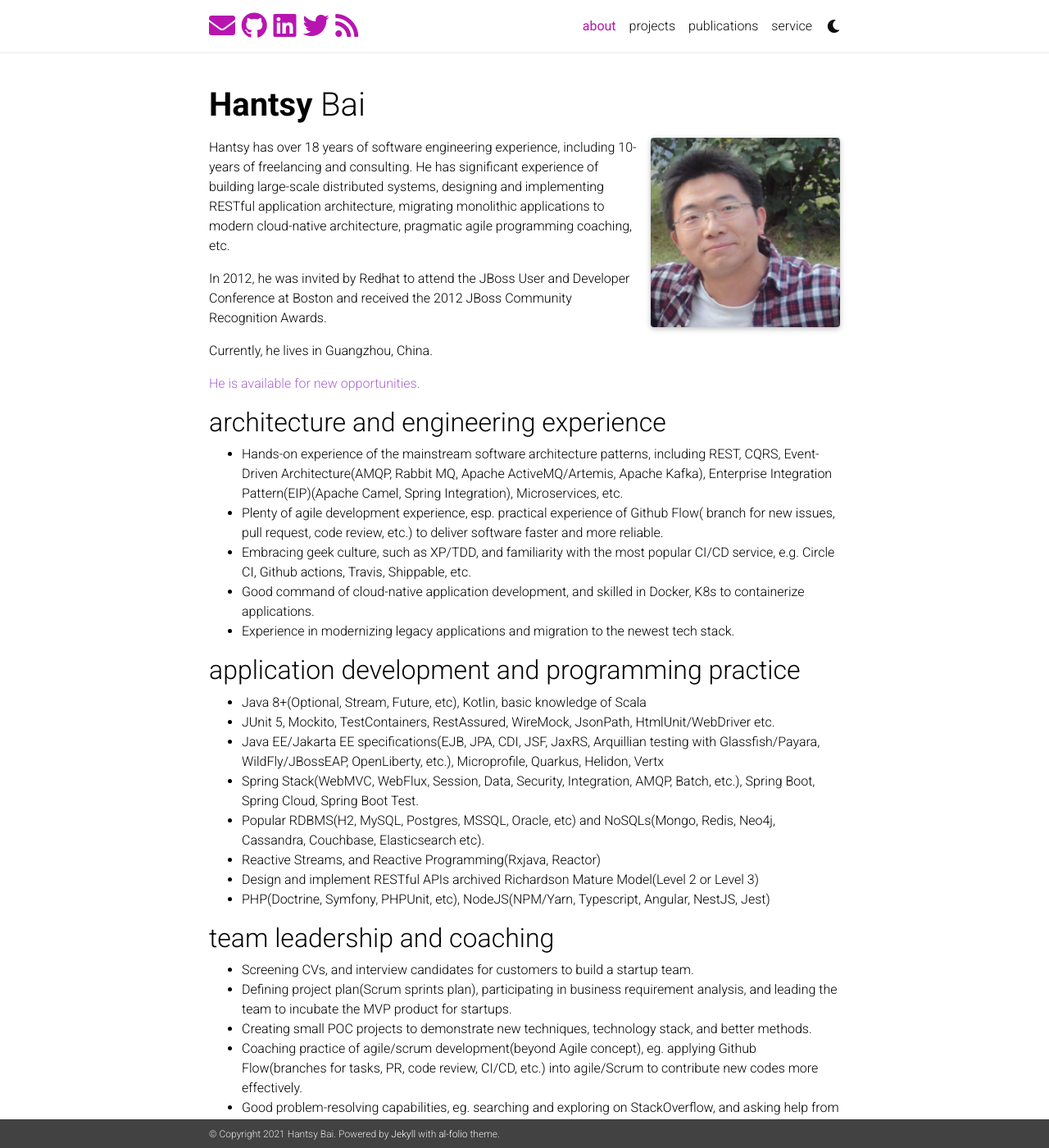
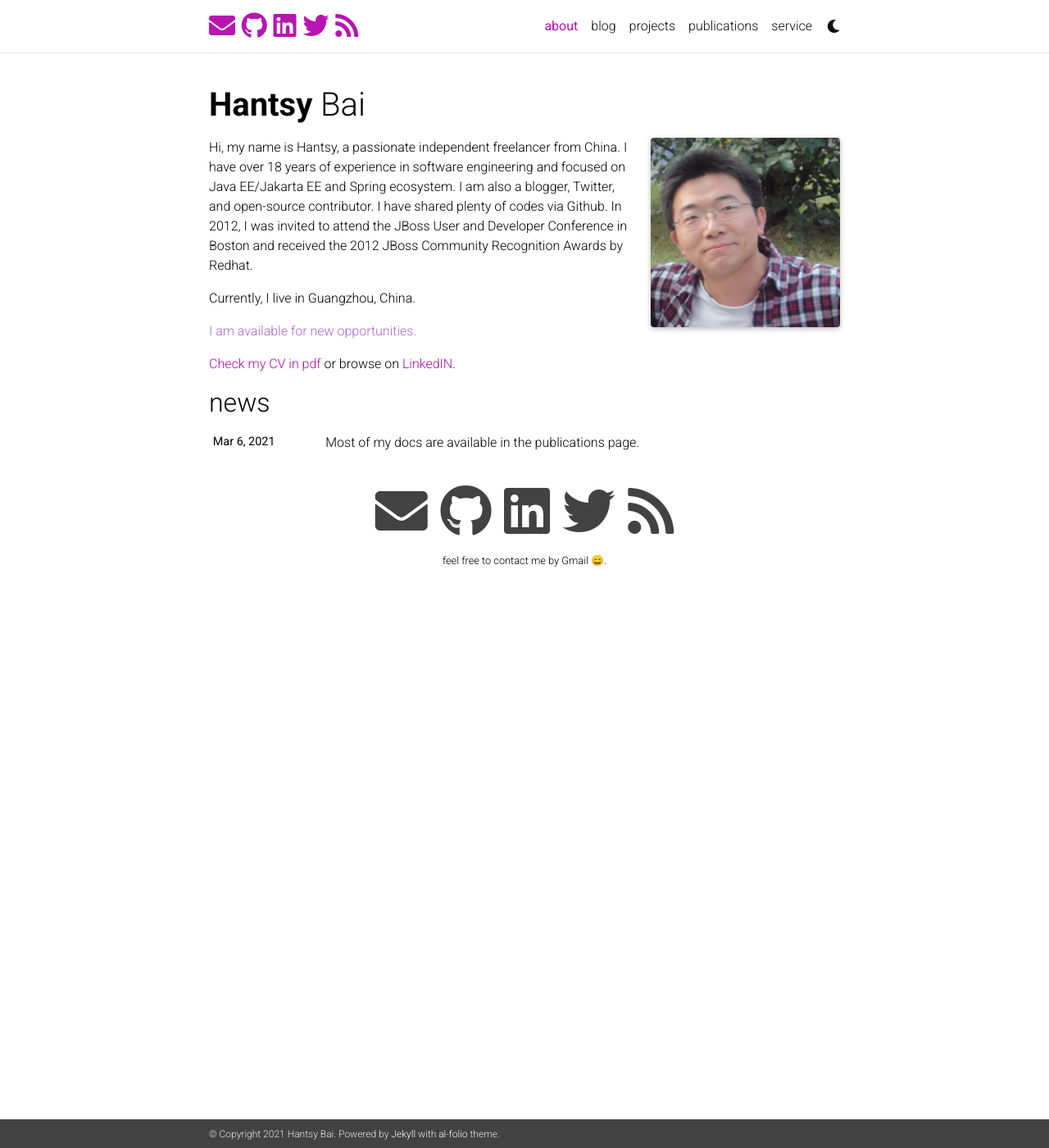
Before and after one commit to hantsy/hantsy.github.io, a Jekyll site: the page built from _pages/about.md, in a window 1280 px wide and 1400 px high. Shown: the whole window at 82% size. Built offline with Jekyll 4.4.1, drawn with Linux system fonts in a browser that asks for light colours; nearby versions of some CDN libraries; emoji names are drawn with the system emoji font; a style sheet for code colours, icons or effects is not loaded.

Commit message:
enable blog, news

```diff
--- a/_config.yml
+++ b/_config.yml
@@ -8,7 +8,7 @@ middle_name:
 last_name: Bai
 email: hantsy@gmail.com
 description: > # the ">" symbol means to ignore newlines until "footer_text:"
-  My personal website.
+  My personal website focusing on Java EE/Jakarta EE and Spring.
 footer_text: >
   Powered by <a href="http://jekyllrb.com/" target="_blank">Jekyll</a> with <a href="https://github.com/alshedivat/al-folio">al-folio</a> theme.
 
@@ -64,8 +64,8 @@ panelbear_analytics: XXXXXXXXX # panelbear analytics site ID
 # Blog
 # -----------------------------------------------------------------------------
 
-blog_name: # your blog must have a name for it to show up in the nav bar
-blog_description: less is more...
+blog_name: forward everyday # your blog must have a name for it to show up in the nav bar
+blog_description:
 permalink: /blog/:year/:title/
 
 # Pagination
--- a/_pages/about.md
+++ b/_pages/about.md
@@ -9,41 +9,16 @@ profile:
   image: avatar.png
   address:
 
-news: false  # includes a list of news items
+news: true  # includes a list of news items
 selected_papers: false # includes a list of papers marked as "selected={true}"
 social: true  # includes social icons at the bottom of the page
 ---
 
-Hantsy has over 18 years of software engineering experience, including 10-years of freelancing and consulting. He has significant experience of building large-scale distributed systems, designing and implementing RESTful application architecture, migrating monolithic applications to modern cloud-native architecture,  pragmatic agile programming coaching, etc.
+Hi, my name is Hantsy, a passionate independent freelancer from China. I have over 18 years of experience in software engineering and focused on Java EE/Jakarta EE and Spring ecosystem. I am also a blogger, Twitter, and open-source contributor. I have shared plenty of codes via Github.
+In 2012, I was invited to attend the JBoss User and Developer Conference in Boston and received the 2012 JBoss Community Recognition Awards by Redhat.
 
-In 2012, he was invited by Redhat to attend the JBoss User and Developer Conference at Boston and received the 2012 JBoss Community Recognition Awards.
+Currently, I live in Guangzhou, China.
 
-Currently, he lives in Guangzhou, China.
+<p class="text-secondary display-5">I am available for new opportunities.</p>
 
-<p class="text-secondary display-5">He is available for new opportunities.</p>
-
-## architecture and engineering experience
-
-* Hands-on experience of the mainstream software architecture patterns, including REST, CQRS, Event-Driven Architecture(AMQP, Rabbit MQ, Apache ActiveMQ/Artemis, Apache Kafka), Enterprise Integration Pattern(EIP)(Apache Camel, Spring Integration), Microservices, etc.
-* Plenty of agile development experience, esp. practical experience of Github Flow( branch for new issues, pull request, code review, etc.) to deliver software faster and more reliable.
-* Embracing geek culture, such as XP/TDD, and familiarity with the most popular CI/CD service, e.g. Circle CI, Github actions, Travis, Shippable, etc.
-* Good command of cloud-native application development, and skilled in Docker, K8s to containerize applications.
-* Experience in modernizing legacy applications and migration to the newest tech stack.
-
-## application development and programming practice
-
-* Java 8+(Optional, Stream, Future, etc), Kotlin, basic knowledge of Scala
-* JUnit 5, Mockito, TestContainers, RestAssured, WireMock, JsonPath, HtmlUnit/WebDriver etc.
-* Java EE/Jakarta EE specifications(EJB, JPA, CDI, JSF, JaxRS, Arquillian testing with Glassfish/Payara, WildFly/JBossEAP, OpenLiberty, etc.), Microprofile, Quarkus, Helidon, Vertx
-* Spring Stack(WebMVC, WebFlux, Session, Data, Security, Integration, AMQP, Batch, etc.), Spring Boot, Spring Cloud, Spring Boot Test.
-* Popular RDBMS(H2, MySQL, Postgres, MSSQL, Oracle, etc) and NoSQLs(Mongo, Redis, Neo4j, Cassandra, Couchbase, Elasticsearch etc).
-* Reactive Streams, and Reactive Programming(Rxjava, Reactor)
-* Design and implement RESTful APIs archived Richardson Mature Model(Level 2 or Level 3)
-* PHP(Doctrine, Symfony, PHPUnit, etc), NodeJS(NPM/Yarn, Typescript, Angular, NestJS, Jest)
-
-## team leadership and coaching
-* Screening CVs, and interview candidates for customers to build a startup team.
-* Defining project plan(Scrum sprints plan), participating in business requirement analysis, and leading the team to incubate the MVP product for startups.
-* Creating small POC projects to demonstrate new techniques, technology stack, and better methods.
-* Coaching practice of agile/scrum development(beyond Agile concept), eg. applying Github Flow(branches for tasks, PR, code review, CI/CD, etc.) into agile/Scrum to contribute new codes more effectively.
-* Good problem-resolving capabilities, eg. searching and exploring on StackOverflow, and asking help from the upstream developers.
+[Check my CV in pdf]({{ site.baseurl }}/assets/pdf/cv.pdf) or browse on [LinkedIN](https://www.linkedin.com/in/hantsy).
```
Also changed, not shown: _news/announcement_1.md (+2 -2 lines), _news/announcement_2.md (deleted, +0 -31 lines), _news/announcement_3.md (deleted, +0 -7 lines), _pages/service.md (+4 -5 lines), _posts/2021-03-06-deploy-cargo-tomee.md (added, +172 -0 lines), 2 other files.
